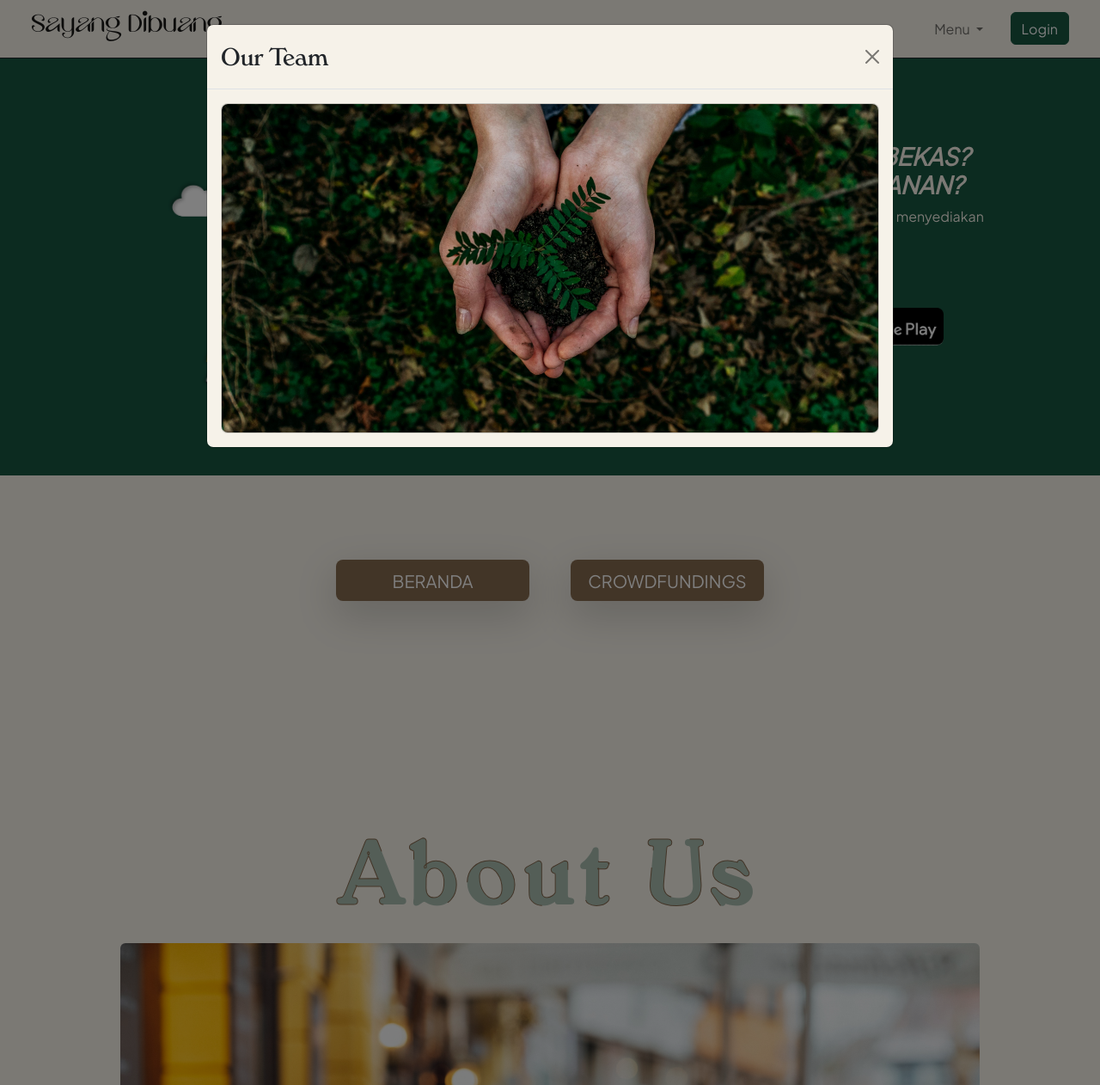
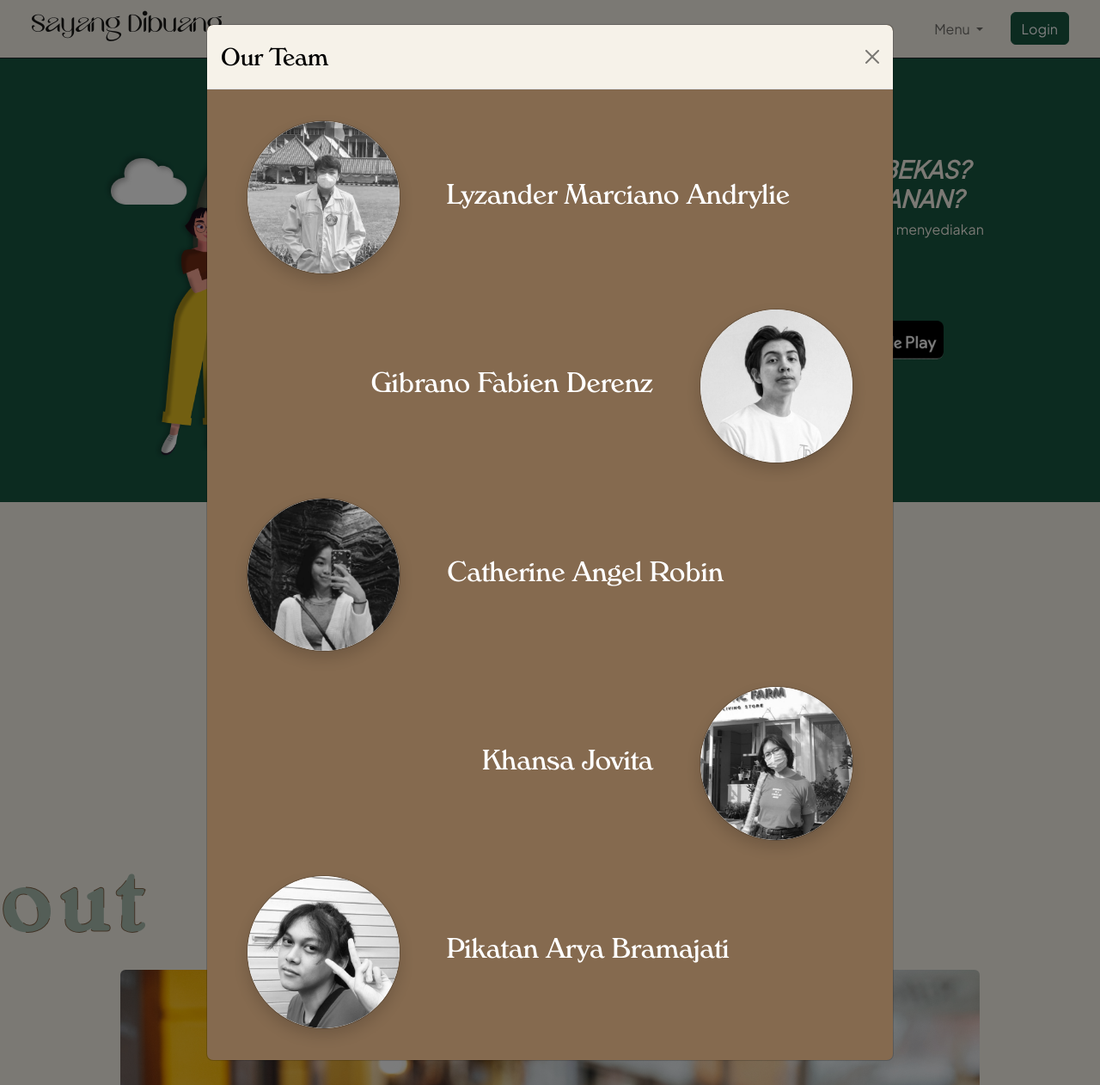
Before and after one commit to KristoJeremy/Sayang-Dibuang-Web, a Django app: page / in a window 1280 px wide, after a click on "Lihat Semua". Shown: the whole page at 86% size. Run offline with Django 4.2, Linux system fonts and the light colour scheme.

Commit message:
update information

```diff
--- a/information/static/index.css
+++ b/information/static/index.css
@@ -1,11 +1,29 @@
-@media only screen and (min-width: 400px) {
+@media only screen and (max-width: 600px) {
     .image-asset {
-        width: 300px;
+        max-width:200px;
+    }
+    .index{
+        width:100%;
+    }
+    .patterns {
+        max-width: 100%;
+    }
+    .card-container{
+        width:100%;
     }
 }
-@media only screen and (min-width: 800px) {
+@media only screen and (min-width: 601px) {
     .image-asset {
-        max-width: 450px;
+        max-width:500px;
+    }
+    .index{
+        width:280px;
+    }
+    .patterns {
+        width: 200px;
+    }
+    .card-container{
+        width:280px;
     }
 }
 .button {
--- a/information/templates/information/index/index.html
+++ b/information/templates/information/index/index.html
@@ -14,7 +14,7 @@
 
 <body class="bg-sand">
 
-    <div class="container">
+    <div id="index" class="index container">
         <div class="row justify-content-center px-lg-5 py-5" style="margin-top: 50px;">
             <div class="col-sm-6 d-flex justify-content-center d-grid gap-5 mx-auto">
                 <a class="btn button bg-brown btn-lg text-white shadow-lg" href="{% url 'barang_bekas:show_barang' %}">BERANDA</a>
@@ -24,7 +24,7 @@
     </div>
 
     <!-- About Us -->
-    <div class="patterns">
+    <div id="patterns" class="patterns">
         <svg width="100%">
             <text x="50%" y="70%" text-anchor="middle"  >
                 About Us
@@ -76,9 +76,10 @@
 
             <!-- Bagian Review -->
             <div class="col-sm-5 px-5 py-4">
-                <div class="card pulse bg-dark-green text-white shadow rounded" >
-                    <img src="/static/asset/information/review-img.jpg" class="card-img-top">
-                    <div class="card-body m-2" style="height: 110px;">
+                <div class="card card-container pulse bg-dark-green text-white shadow rounded" style="cursor: pointer;">
+
+                    <img src="/static/asset/information/review-img.jpg" class="img-fluid rounded thumbnail-image" style="object-fit: cover; object-position:center; width: 100%; height:250px;">
+                    <div class="card-detail-container px-5 py-3" style="height: 110px;">
                         <h1 class="card-title text-center d-flex justify-content-center mx-auto" style="font-family: Verona">
                             See Our Review!
                         </h1>
@@ -92,9 +93,9 @@
 
             <!-- Bagian Team -->
             <div class="col-sm-5 px-5 py-4">
-                <div class="card pulse bg-dark-green text-white shadow rounded">
-                    <img src="/static/asset/information/our-team.jpg" class="card-img-top">
-                    <div class="card-body m-2" style="height: 110px;">
+                <div class="card card-container pulse bg-dark-green text-white shadow rounded" style="cursor: pointer;">
+                    <img src="/static/asset/information/our-team.jpg"  class="img-fluid rounded thumbnail-image" style="object-fit: cover; object-position:center; width: 100%; height:250px;">
+                    <div class="card-detail-container px-5 py-3" style="height: 110px;">
                         <h1 class="card-title text-center d-flex justify-content-center mx-auto" style="font-family: Verona">
                             Meet Our Team!
                         </h1>
--- a/information/templates/information/index/ourteam.html
+++ b/information/templates/information/index/ourteam.html
@@ -1,14 +1,53 @@
 <!-- Button trigger modal -->
 
-<div class="modal fade" id="modalTeam" tabindex="-1" aria-labelledby="modalTeamLabel" aria-hidden="true">
-    <div class="modal-dialog modal-lg">
-        <div class="modal-content bg-sand">
-            <div class="modal-header" style="font-family: Verona;">
+<style>
+    .image-asset {
+        object-fit:contain;
+        width: 75%;
+        height: auto;
+        margin: 20px;
+        border-radius: 50%;
+    }
+</style>
+
+<div class="modal fade" id="modalTeam" tabindex="-1" tabindex="-1" role="dialog" aria-labelledby="modalTeamLabel" aria-hidden="true">
+    <div class="modal-dialog modal-lg modal-dialog-scrollable" role="document">
+        <div class="modal-content bg-brown text-white">
+            <div class="modal-header bg-sand text-black" style="font-family: Verona;">
                 <h3 class="modal-title" id="modalTeamLabel">Our Team</h3>
                 <button type="button" class="btn-close" data-bs-dismiss="modal" aria-label="Close"></button>
             </div>
             <div class="modal-body">
-                <img src="/static/asset/information/review-img.jpg" class="modal-content">
+                <div class="row">
+                    <div class="col-4 d-flex justify-content-center">
+                        <img src="/static/asset/information/team/Lyzander.png" class="modal-content image-asset shadow" alt="lyzander">
+                    </div>
+                    <h2 class="col d-flex align-items-center" style="font-family: Verona;">Lyzander Marciano Andrylie</h2>
+                </div>
+                <div class="row">
+                    <h2 class="col d-flex align-items-center justify-content-end" style="font-family: Verona;">Gibrano Fabien Derenz</h2>
+                    <div class="col-4 d-flex justify-content-center">
+                        <img src="/static/asset/information/team/Gibrano.png" class="modal-content image-asset shadow" alt="gibrano">
+                    </div>
+                </div>
+                <div class="row">
+                    <div class="col-4 d-flex justify-content-center">
+                        <img src="/static/asset/information/team/Cath.png" class="modal-content image-asset shadow" alt="cath">
+                    </div>
+                    <h2 class="col d-flex align-items-center" style="font-family: Verona;">Catherine Angel Robin</h2>
+                </div>
+                <div class="row">
+                    <h2 class="col d-flex align-items-center justify-content-end" style="font-family: Verona;">Khansa Jovita</h2>
+                    <div class="col-4 d-flex justify-content-center">
+                        <img src="/static/asset/information/team/Khansa.png" class="modal-content image-asset shadow" alt="khansa">
+                    </div>
+                </div>
+                <div class="row">
+                    <div class="col-4 d-flex justify-content-center">
+                        <img src="/static/asset/information/team/Pikatan.png" class="modal-content image-asset shadow" alt="pikatan">
+                    </div>
+                    <h2 class="col d-flex align-items-center" style="font-family: Verona;">Pikatan Arya Bramajati</h2>
+                </div>
             </div>
         </div>
     </div>
--- a/information/templates/information/top.html
+++ b/information/templates/information/top.html
@@ -2,12 +2,12 @@
 
 <style>
     @media only screen and (max-width: 600px) {
-        .image-asset {
+        .image {
             max-width:150px;
         }
     }
     @media only screen and (min-width: 601px) {
-        .image-asset {
+        .image {
             max-width:450px;
         }
     }
@@ -17,7 +17,7 @@
     <div class="container-fluid">
         <div class="row">
             <div class="img-fluid col-lg-6 d-flex justify-content-center ">
-                <img src="/static/asset/information/top-header-foto.png" class="image-asset" alt="logo-information"  style="object-fit:contain;"/>
+                <img src="/static/asset/information/top-header-foto.png" class="image" alt="logo-information"  style="object-fit:contain;"/>
             </div>
             <div class="col-lg-6 d-flex flex-column align-items-center justify-content-center py-5 px-lg-5">
                 <h3><b><i>INGIN MEMBERI BARANG BEKAS? ATAU INGIN BERBAGI MAKANAN?</i></b></h3>
--- a/information/views.py
+++ b/information/views.py
@@ -22,10 +22,12 @@ def create_review(request):
     if request.method == "POST":
         form = CreateReview(request.POST)
         if form.is_valid():
-            new_review = form.save(commit=False)
-            new_review.user = Profile.objects.get(user=request.user)
-            new_review.save()
-            return redirect('information:all_review')
+            x = Profile.objects.get(user=request.user)
+            if (x != None):
+                new_review = form.save(commit=False)
+                new_review.user = x
+                new_review.save()
+                return redirect('information:all_review')
 
     form = CreateReview()
     context = {"form": form}
```
Also changed, not shown: information/templates/information/lihatreview.html (+28 -6 lines), static/asset/information/team/Cath.png (added), static/asset/information/team/Gibrano.png (added), static/asset/information/team/Khansa.png (added), static/asset/information/team/Kristo.png (added), static/asset/information/team/Lyzander.png (added), static/asset/information/team/Pikatan.png (added).
